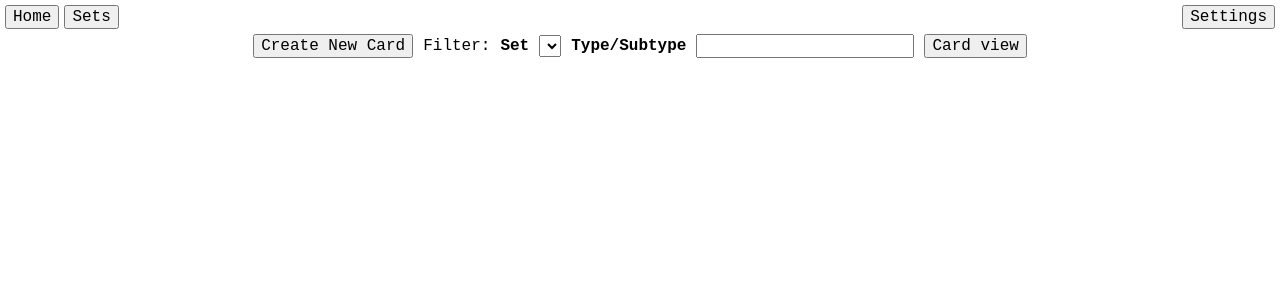
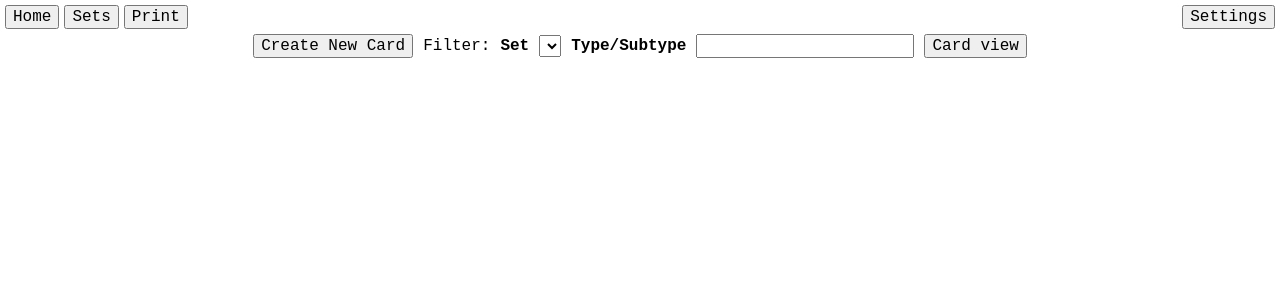
Before and after one commit to Sebastian-Rosenblad/mtg-proxies, a React (Create React App) app: page / in a window 1280 px wide. Shown: the top 300 px of the page. Built offline with nearby package versions, Linux system fonts and the light colour scheme.

Commit message:
Initial print page

```diff
--- a/src/App.tsx
+++ b/src/App.tsx
@@ -8,6 +8,7 @@ import { CardM } from './Models/card.model';
 import { createNewCard } from './Functions/card.functions';
 import { SaveManager } from './Classes/save-manager.class';
 import { SetM } from './Models/set.model';
+import { PrintP } from './Pages/Print/PrintP';
 
 function App() {
   const [cards, setCards] = useState<Array<CardM>>(SaveManager.loadCardsFromLocalStorage());
@@ -70,16 +71,13 @@ function App() {
     SaveManager.saveSetsToLocalStorage(newSets);
   }
 
-  function cardsSet(card: CardM): SetM {
-    return sets.find(set => card.set === set.id) || sets[0];
-  }
-
   return (
     <div className="App">
       <div className="App--header">
         <nav className="App--header--navigation">
           <Link to='/'><button>Home</button></Link>
           <Link to='/sets/'><button>Sets</button></Link>
+          <Link to='/print/'><button>Print</button></Link>
         </nav>
         <div className="App--header--settings">
           <button onClick={() => setShowSettings(!showSettings)}>Settings</button>
@@ -115,6 +113,9 @@ function App() {
             updateSets={updateSets}
           />
         } />
+        <Route path='/print/' element={
+          <PrintP />
+        } />
       </Routes>
     </div>
   );
--- /dev/null
+++ b/src/Models/Pages/print-props.model.tsx
@@ -0,0 +1 @@
+export interface PrintPropsM {}
--- /dev/null
+++ b/src/Pages/Print/PrintP.scss
@@ -0,0 +1 @@
+.print {}
--- /dev/null
+++ b/src/Pages/Print/PrintP.tsx
@@ -0,0 +1,7 @@
+import React from "react";
+import './PrintP.scss';
+import { PrintPropsM } from "../../Models/Pages/print-props.model";
+
+export function PrintP(props: PrintPropsM): JSX.Element {
+  return <div className="print"></div>;
+}
```
